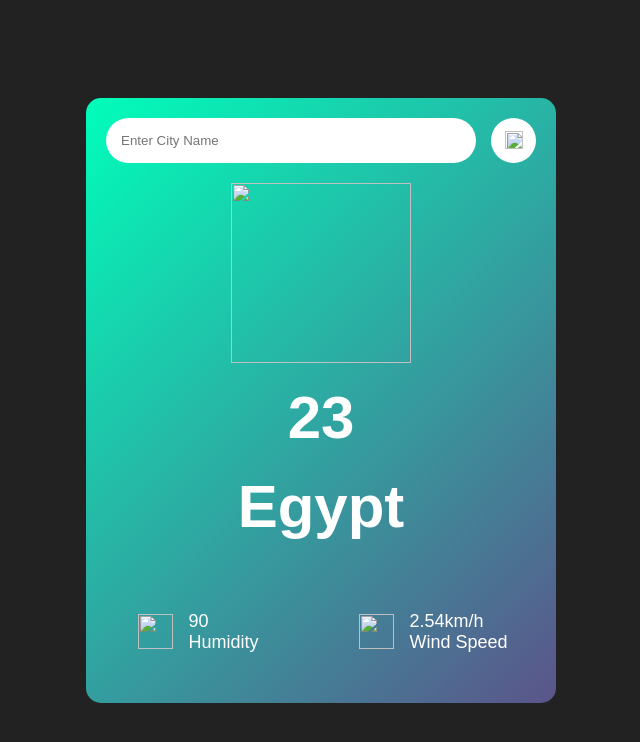
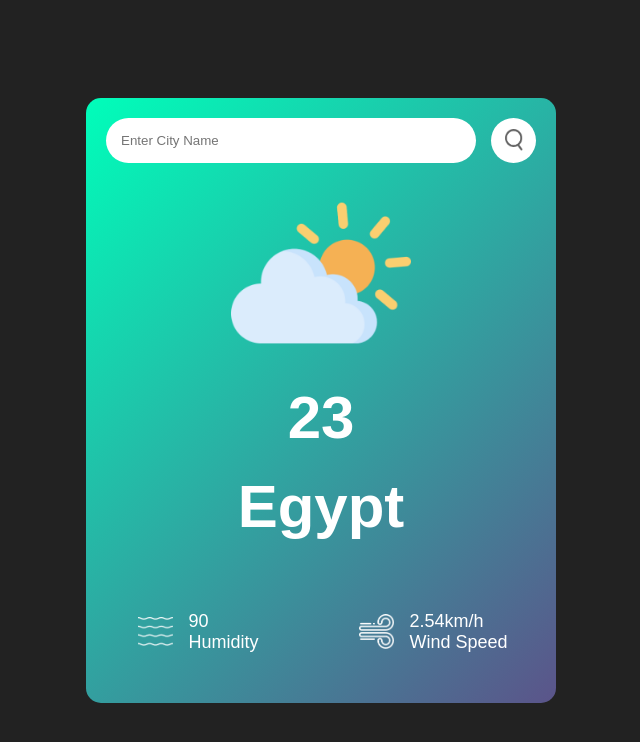
Before and after one commit to ahmed2302/Weather-App-v1.0, a plain HTML site: page index.html in a window 1280 px wide. Shown: the whole page, without its empty margins (319-959 px from the left). Drawn offline with Linux system fonts and the light colour scheme; no server answers.

Commit message:
omega fix

```diff
--- a/index.html
+++ b/index.html
@@ -10,19 +10,19 @@
       <div class="search">
         <input type="text" placeholder="Enter City Name" />
         <div class="icon">
-          <img src="./images/search.png" alt="" />
+          <img src="./search.png" alt="" />
         </div>
         <div class="error">Invalid City Name</div>
       </div>
       <div class="main">
-        <img class="status" src="./images/Mist.png" alt="" />
+        <img class="status" src="./Mist.png" alt="" />
         <h2 class="temperature">23</h2>
         <h2 class="city-name">Egypt</h2>
       </div>
       <div class="buttom">
         <div class="humidity">
           <div class="icon">
-            <img src="./images/humidity.png" alt="" />
+            <img src="./humidity.png" alt="" />
           </div>
           <div class="value">
             <span class="humidity-value">90</span>
@@ -31,7 +31,7 @@
         </div>
         <div class="wind">
           <div class="icon">
-            <img src="./images/wind.png" alt="" />
+            <img src="./wind.png" alt="" />
           </div>
           <div class="value">
             <span class="wind-speed">2.54<span>km/h</span></span>
--- a/main.js
+++ b/main.js
@@ -18,12 +18,12 @@ async function checkWeather() {
     }, 10000);
   }
   const data = await response.json();
-  console.log(data);
   tempValue.textContent = Math.round(data.main.temp) + "°C";
   city.textContent = data.name;
   humidity.textContent = data.main.humidity + "%";
   windSpeed.textContent = data.wind.speed + " km/h";
-  switch (data.weather[0].main) {
+  let status = data.weather[0].main;
+  switch (status) {
     case "Clear":
       document.querySelector(".status").setAttribute("src", `./Clear.png`);
       break;
@@ -55,17 +55,6 @@ async function checkWeather() {
       document.querySelector(".status").setAttribute("src", `./Mist.png`);
       break;
   }
-  // try {
-  //   document
-  //     .querySelector(".status")
-  //     .setAttribute("src", `./images/${data.weather[0].main}.png`);
-  // } catch (err) {
-  //   console.log(err);
-  //   document.querySelector(".status").setAttribute("src", `./images/haze.png`);
-  // }
-  // document
-  //   .querySelector(".status")
-  //   .setAttribute("src", `/images/${data.weather[0].main}.png`);
 }
 
 window.onload = () => {
```
